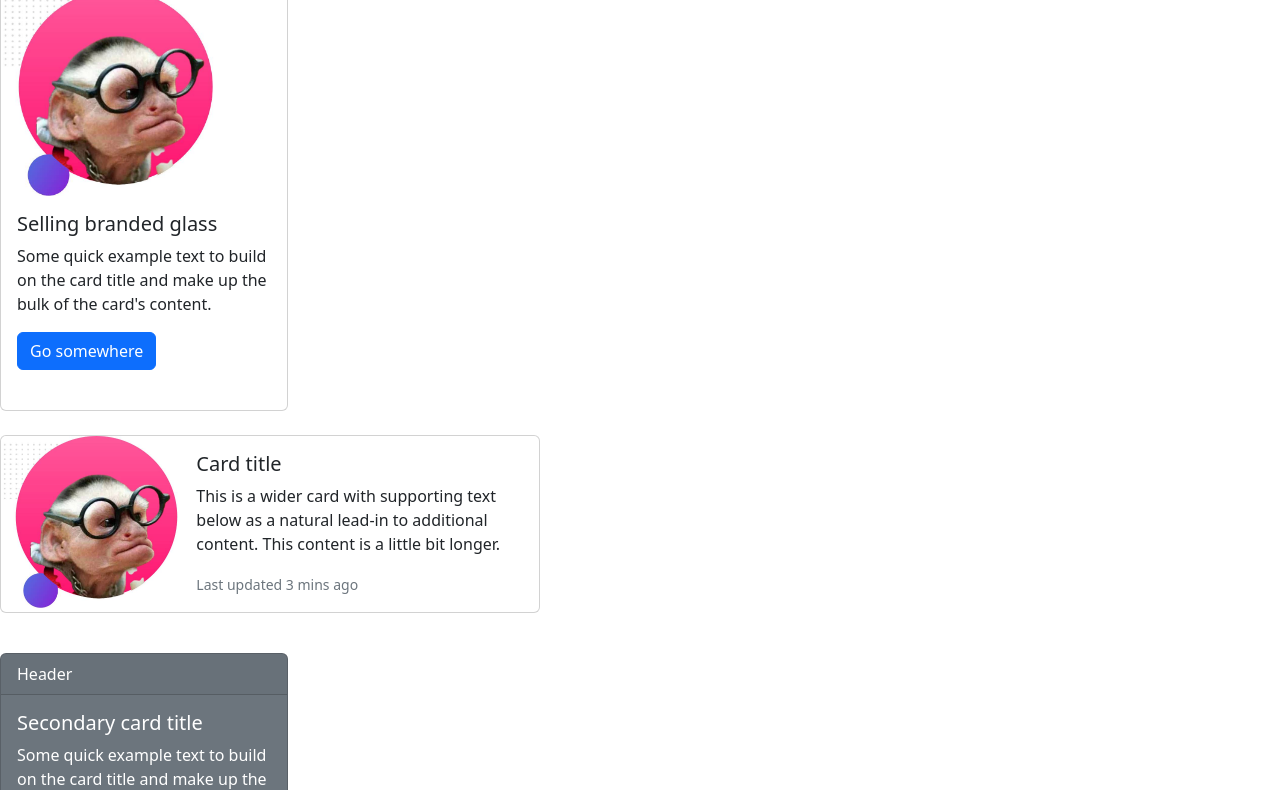
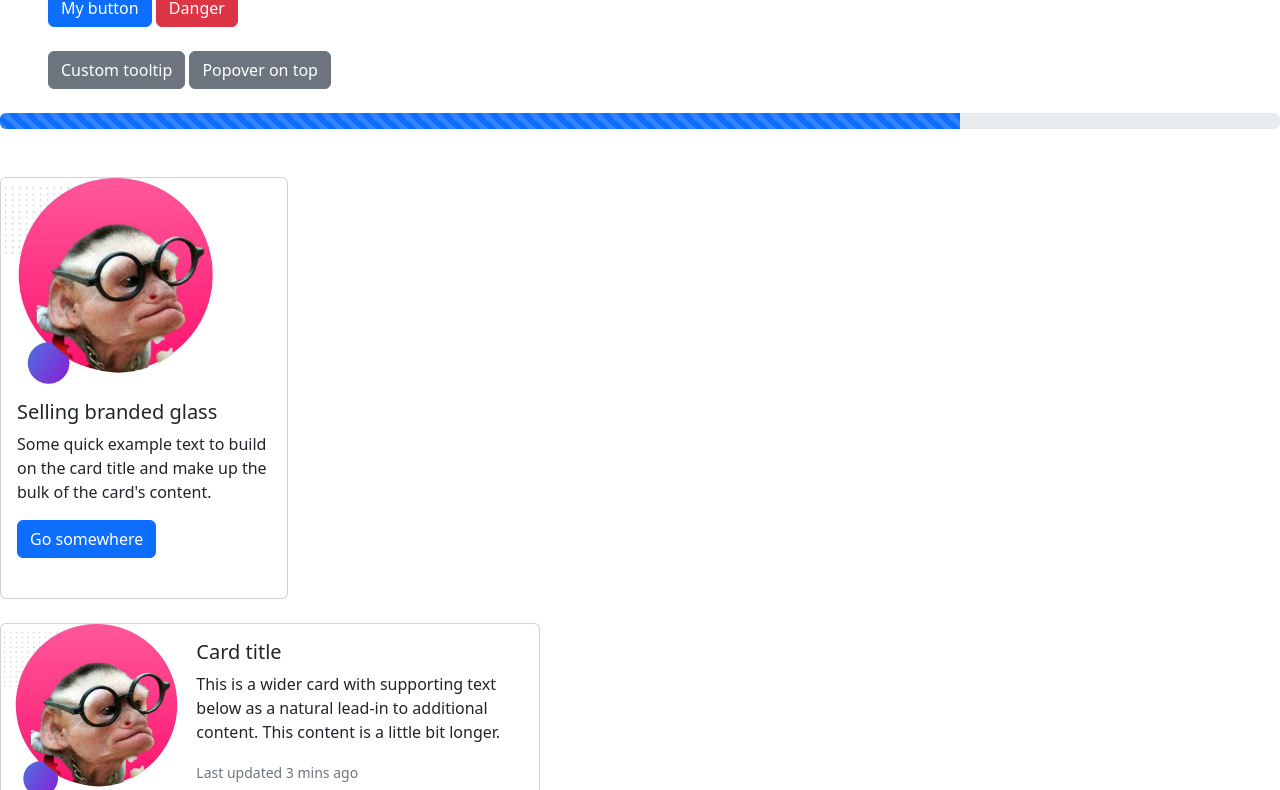
Before and after one commit to SATalukder/getting-started-bootstrap, a plain HTML site: page card.html in a window 1280 px wide. Shown: the part 67-857 px from the top of the page. Drawn offline with Linux system fonts and the light colour scheme.

Commit message:
added button etc

```diff
--- a/card.html
+++ b/card.html
@@ -11,6 +11,25 @@
 
 <body>
     <h1>Card khaltasi ammu tume Birokto koiro na!</h1>
+    <button class="btn btn-primary ms-5">My button</button>
+    <button class="btn btn-danger">Danger</button>
+    <br>
+    <br>
+    <button type="button" class="btn btn-secondary ms-5" data-bs-toggle="tooltip" data-bs-placement="top"
+        data-bs-custom-class="custom-tooltip" data-bs-title="This top tooltip is themed via CSS variables.">
+        Custom tooltip
+    </button>
+    <button type="button" class="btn btn-secondary" data-bs-container="body" data-bs-toggle="popover"
+        data-bs-placement="top" data-bs-content="Top popover">
+        Popover on top
+    </button>
+    <br><br>
+    <div class="progress">
+        <div class="progress-bar progress-bar-striped progress-bar-animated" role="progressbar"
+            aria-label="Animated striped example" aria-valuenow="75" aria-valuemin="0" aria-valuemax="100"
+            style="width: 75%"></div>
+    </div>
+    <br><br>
     <div class="card" style="width: 18rem;">
         <img src="images/monkey.jpg" class="card-img-top w-75 " alt="...">
         <div class="card-body">
@@ -75,6 +94,18 @@
             </div>
         </div>
     </div>
+    <br>
+    <!-- Block level -->
+    <div class="row">
+        <div class="col-2 text-truncate">
+            This text is quite long, and will be truncated once displayed.
+        </div>
+    </div>
+
+    <!-- Inline level -->
+    <span class="d-inline-block text-truncate" style="max-width: 150px;">
+        This text is quite long, and will be truncated once displayed.
+    </span>
     <script src="js/bootstrap.bundle.min.js"></script>
 </body>
 
```
